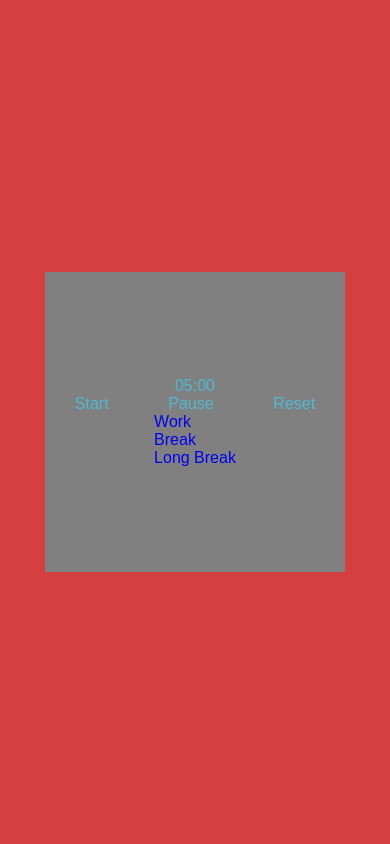
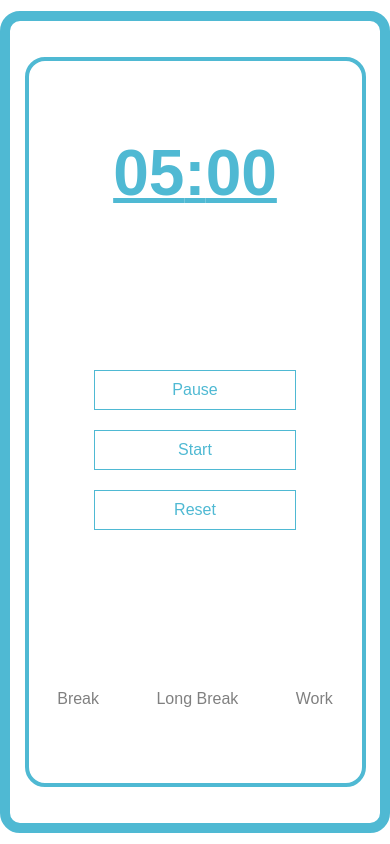
Before and after one commit to amir-amani/pomodoro, a React (Vite) app: page /break in a window 390 px wide. Built offline with nearby package versions, Linux system fonts and the light colour scheme.

Commit message:
added style

```diff
--- a/src/components/Counter.jsx
+++ b/src/components/Counter.jsx
@@ -1,6 +1,6 @@
 import React from 'react';
 import { useEffect, useState } from 'react';
-import { Link } from 'react-router-dom';
+import { useNavigate } from 'react-router-dom';
 
 import styles from './Counter.module.css';
 
@@ -22,19 +22,40 @@ const Counter = ({mode}) => {
         start([time.min , time.sec] , setTime)
     }
 
+    const navigate = useNavigate();
+    const handleModeClick = (event) => {
+        const mode = event.target.innerText;
+        switch (mode) {
+            case "Work":
+                navigate("/mode");
+                break;
+            case "Long Break":
+                navigate("/longbreak");
+                break;
+            case "Break":
+                navigate("/break");
+                break;
+            default:
+                navigate("/work");
+                break;
+        }
+    }
+
 
     return (
         <div className={styles.container}>
-            <p>{fixTime(time.min)}:{fixTime(time.sec)}</p>
+            <p className={styles.timerContainer}>{fixTime(time.min)}:{fixTime(time.sec)}</p>
             <div className={styles.buttonContainer}>
+                <div onClick={pause}>Pause</div>
                 <div onClick={startTimer}>Start</div>
-                <div onClick={pause}>Pause</div>
                 <div onClick={setTimer}>Reset</div>
             </div>
-            <div className={styles.modeChangeContainer}>
-                <div><Link to={'/work'}>Work</Link></div>
-                <div><Link to={'/break'}>Break</Link></div>
-                <div><Link to={'/longbreak'}>Long Break</Link></div>
+
+            {/*i didnt use <Link/> because its a pain in the ass to style it*/}
+            <div className={styles.modeChangeContainer} onClick={(event) => handleModeClick(event)}>
+                <div className={styles.modeButton}>Break</div>
+                <div className={styles.modeButton}>Long Break</div>
+                <div className={styles.modeButton}>Work</div>
             </div>
         </div>
     );
--- a/src/components/Counter.module.css
+++ b/src/components/Counter.module.css
@@ -1,21 +1,73 @@
 .container {
-    width: 100%;
-    height: 100%;
-    background-color: gray;
+    width: 40%;
+    height: 40%;
+
+    border: 4px solid;
+    border-radius: 20px;
 
     display: flex;
-    justify-content: center;
+    justify-content: space-around;
     align-items: center;
     flex-direction: column;
+}
+
+.timerContainer {
+    font-size: 4rem;
+    font-weight: bolder;
+    text-decoration: underline;
+    text-decoration-thickness: 5px;
 }
 
 .buttonContainer {
     display: flex;
     justify-content: space-around;
     align-items: center;
-    width: 100%;
+    width: 60%;
 }
 
 .buttonContainer div {
     cursor: pointer;
+    border: 1px solid;
+    padding: 5px;
+    width: 60px;
+    text-align: center;
+    transition: all .3s;
 }
+.buttonContainer div:hover {
+    color: lightgray;
+    /* padding: 3px; */
+}
+
+
+
+.modeChangeContainer {
+    display: flex;
+    justify-content: space-around;
+    align-items: center;
+    width: 100%;
+}
+.modeButton {
+    cursor: pointer;
+    color: gray;
+    transition: all .5s;
+}
+.modeButton:hover {
+    color: lightgray;
+}
+
+
+@media only screen and (max-width: 600px) {
+    .container {
+        width: 90%;
+        height: 90%;
+    }
+    .buttonContainer {
+        width: 70%;
+        flex-direction: column;
+    }
+    .buttonContainer div {
+        width: 180px;
+        margin: 10px;
+        padding: 10px;
+    }
+}
--- a/src/components/Timer.jsx
+++ b/src/components/Timer.jsx
@@ -14,8 +14,8 @@ const Timer = () => {
 
     const getThemeFromUrl = (mode) => {
         if(mode === "break") return "#4fb9d3"
-        else if(mode === "longbreak") return "blue"
-        else return "red";
+        else if(mode === "longbreak") return "green"
+        else return "rgb(212, 64, 64)";
 
     }
     //styles:
@@ -28,12 +28,18 @@ const Timer = () => {
 
     `
     const TimerBody = styled.div`
+        transition: all .5s;
+
         background-color: white;
         color: ${props => props.theme};
-        width: 300px;
-        height: 300px;
+        width: 95vw;
+        height: 95vh;
+        border: 10px solid ${props => props.theme};
+        border-radius: 20px;
 
-
+        display: flex;
+        justify-content: center;
+        align-items: center;
     `
 
 
--- a/src/main.css
+++ b/src/main.css
@@ -7,7 +7,6 @@
 
 body {
     overflow-x: hidden;
-    background-color: rgb(212, 64, 64);
 
 }
 
```
